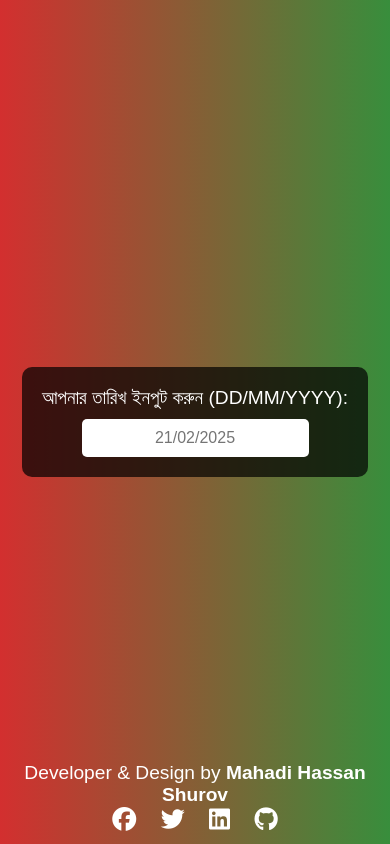
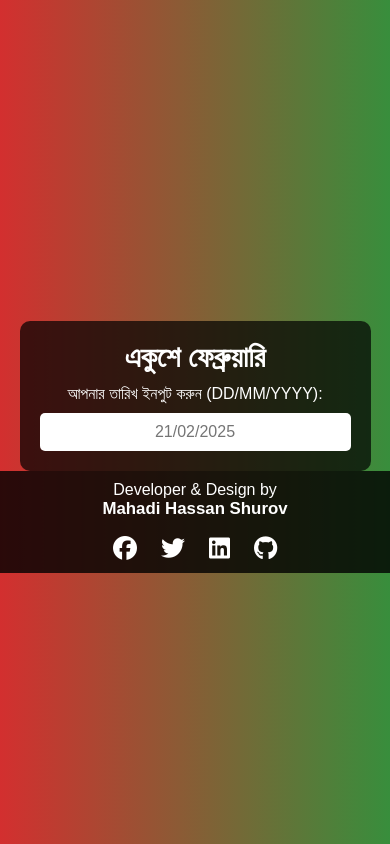
Before and after one commit to Mahadi200/International_Mother_language_day, a plain HTML site: page index.html in a window 390 px wide. Drawn offline with Linux system fonts and the light colour scheme.

Commit message:
aaded responsive

```diff
--- a/index.html
+++ b/index.html
@@ -10,7 +10,7 @@
 </head>
 <body>
     <div class="container">
-
+        <h1>একুশে ফেব্রুয়ারি</h1>
         <p>আপনার তারিখ ইনপুট করুন (DD/MM/YYYY):</p>
         <input type="text" id="dateInput" placeholder="">
 
@@ -21,7 +21,8 @@
     </div>
 
     <footer>
-        <p>Developer & Design by <strong>Mahadi Hassan Shurov</strong></p>
+        <p>Developer & Design by  <br>  <strong><h3> Mahadi Hassan Shurov </h3></strong></p>
+        <br>
         <div class="social-links">
             <a href="https://www.facebook.com/mhs.shurov" target="_blank"><i class="fab fa-facebook"></i></a>
             <a href="https://twitter.com" target="_blank"><i class="fab fa-twitter"></i></a>
--- a/script.js
+++ b/script.js
@@ -1,10 +1,10 @@
-
+// বর্তমান সাল বের করে ইনপুট ফিল্ডের placeholder আপডেট করা
 let currentYear = new Date().getFullYear();
 document.getElementById("dateInput").placeholder = `21/02/${currentYear}`;
 
 document.getElementById("dateInput").addEventListener("input", function() {
     let inputDate = this.value.trim();
-    let expectedDate = `21/02/${currentYear}`;
+    let expectedDate = `21/02/${currentYear}`; // বর্তমান বছরের জন্য ডায়নামিক তারিখ
 
     if (inputDate === expectedDate) {
         let messageContainer = document.getElementById("message-container");
@@ -15,7 +15,7 @@ document.getElementById("dateInput").addEventListener("input", function() {
             <h2>🌺 সকল ভাষা শহীদের প্রতি বিনম্র শ্রদ্ধা ও গভীর কৃতজ্ঞতা 🌺</h2>
             <p>তাদের আত্মত্যাগেই আমরা পেয়েছি মাতৃভাষার অধিকার।</p>
             <p>তাদের আত্মার মাগফিরাত কামনা করছি।</p>
-            <h3><strong>আন্তর্জাতিক মাতৃভাষা দিবস – বাংলা ভাষার গৌরবময় অর্জনের দিন। 🇧🇩</strong></h3>
+            <h3><strong>আন্তর্জাতিক মাতৃভাষা দিবস – বাংলা ভাষার গৌরবময় অর্জনের দিন। </strong></h3>
         `;
 
         messageContainer.style.display = "block";
--- a/styles.css
+++ b/styles.css
@@ -13,22 +13,25 @@ body {
     flex-direction: column;
     justify-content: center;
     align-items: center;
-    height: 100vh;
+    min-height: 100vh;
 }
 
 .container {
     background: rgba(0, 0, 0, 0.7);
     padding: 20px;
     border-radius: 10px;
+    width: 90%;
+    max-width: 500px;
+    margin-top: 50px;
 }
 
 h1 {
-    font-size: 2.5rem;
+    font-size: 2rem;
     margin-bottom: 10px;
 }
 
 p {
-    font-size: 1.2rem;
+    font-size: 1rem;
 }
 
 input {
@@ -38,6 +41,7 @@ input {
     border: none;
     border-radius: 5px;
     text-align: center;
+    width: 100%;
 }
 
 #message-container {
@@ -47,22 +51,23 @@ input {
 }
 
 #message {
-    font-size: 1.8rem;
+    font-size: 1.5rem;
     font-weight: bold;
     color: #FFD700;
     background: rgba(0, 0, 0, 0.8);
-    padding: 20px;
+    padding: 15px;
     border-radius: 10px;
     border-left: 5px solid red;
     border-right: 5px solid green;
     box-shadow: 0 0 15px rgba(255, 255, 255, 0.5);
     text-shadow: 2px 2px 4px rgba(0, 0, 0, 0.7);
     animation: fadeIn 1.5s ease-in-out, glow 1.5s infinite alternate;
-    line-height: 1.8;
+    line-height: 1.5;
 }
 
 #febImage {
-    width: 250px;
+    width: 80%;
+    max-width: 300px;
     margin-top: 15px;
     opacity: 0;
     transform: scale(0.8);
@@ -94,10 +99,17 @@ input {
     }
 }
 
+/* Footer Fixed to Bottom */
 footer {
-    position: absolute;
-    bottom: 10px;
+    width: 100%;
     text-align: center;
+    position: relative;
+    bottom: 0;
+    background: rgba(0, 0, 0, 0.8);
+    padding: 10px 0;
+    color: white;
+    font-size: 0.9rem;
+    opacity: ;
 }
 
 .social-links a {
@@ -110,3 +122,15 @@ footer {
 .social-links a:hover {
     color: yellow;
 }
+
+/* Mobile Responsive */
+@media (max-width: 768px) {
+    h1 {
+        font-size: 1.8rem;
+    }
+
+    #message {
+        font-size: 1.3rem;
+        padding: 10px;
+    }
+}
```
